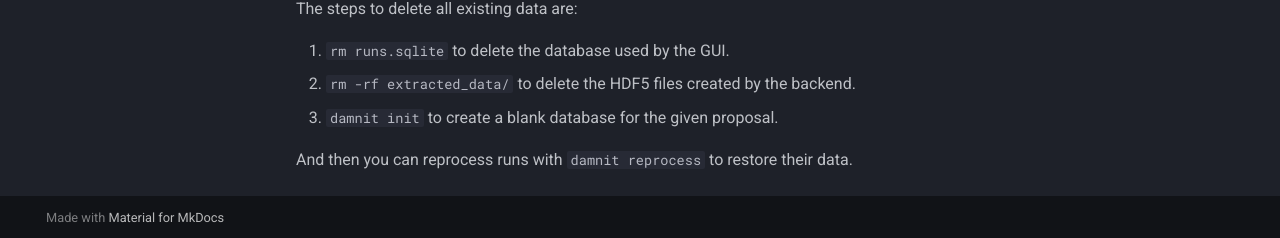
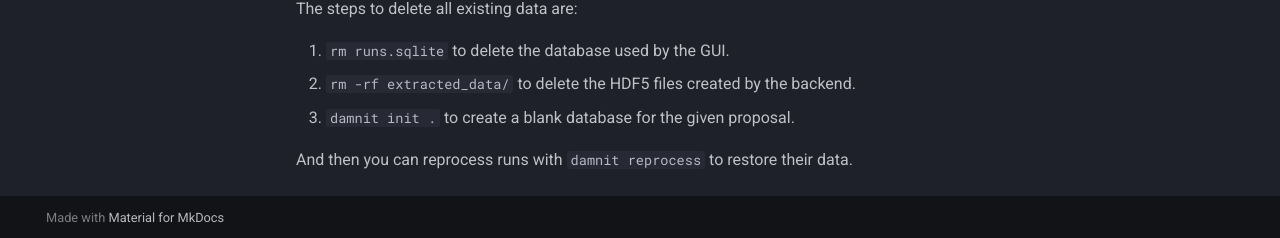
Before and after one commit to European-XFEL/DAMNIT, an MkDocs documentation site: the page built from docs/configuration_and_management.md, in a window 1280 px wide and 900 px high, scrolled down 13740 px. Shown: the part 659-897 px from the top of the window. Built offline with MkDocs 1.6.1 and Material for MkDocs 9.7.7, drawn with Linux system fonts in a browser that asks for light colours; comment, search, counter and statistics services are not loaded.

Commit message:
Fixed missing command line argument

```diff
--- a/docs/configuration_and_management.md
+++ b/docs/configuration_and_management.md
@@ -685,7 +685,7 @@ The steps to delete all existing data are:
 
 1. `rm runs.sqlite` to delete the database used by the GUI.
 1. `rm -rf extracted_data/` to delete the HDF5 files created by the backend.
-1. `damnit init` to create a blank database for the given
+1. `damnit init .` to create a blank database for the given
    proposal.
 
 And then you can reprocess runs with `damnit reprocess` to restore
```
